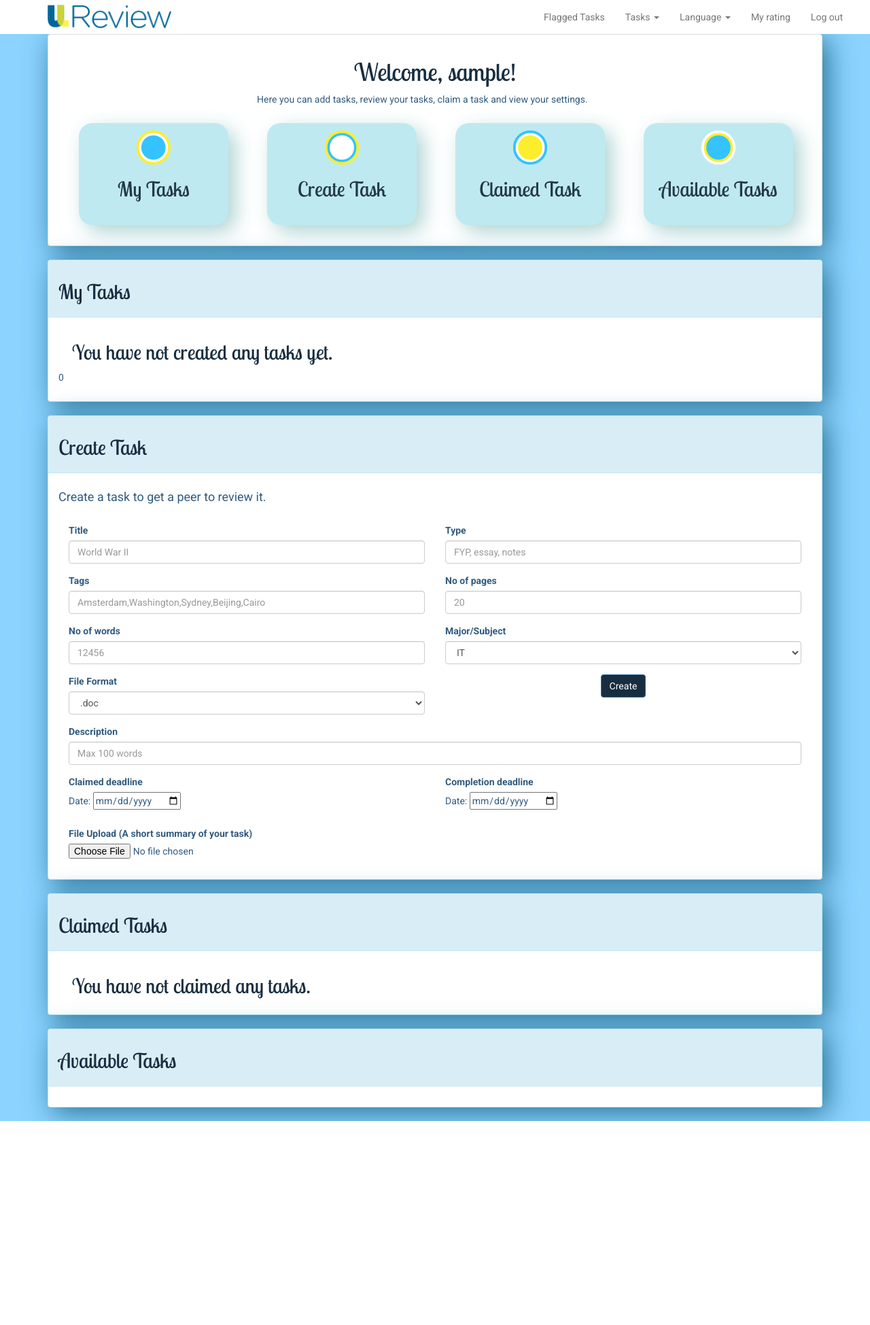
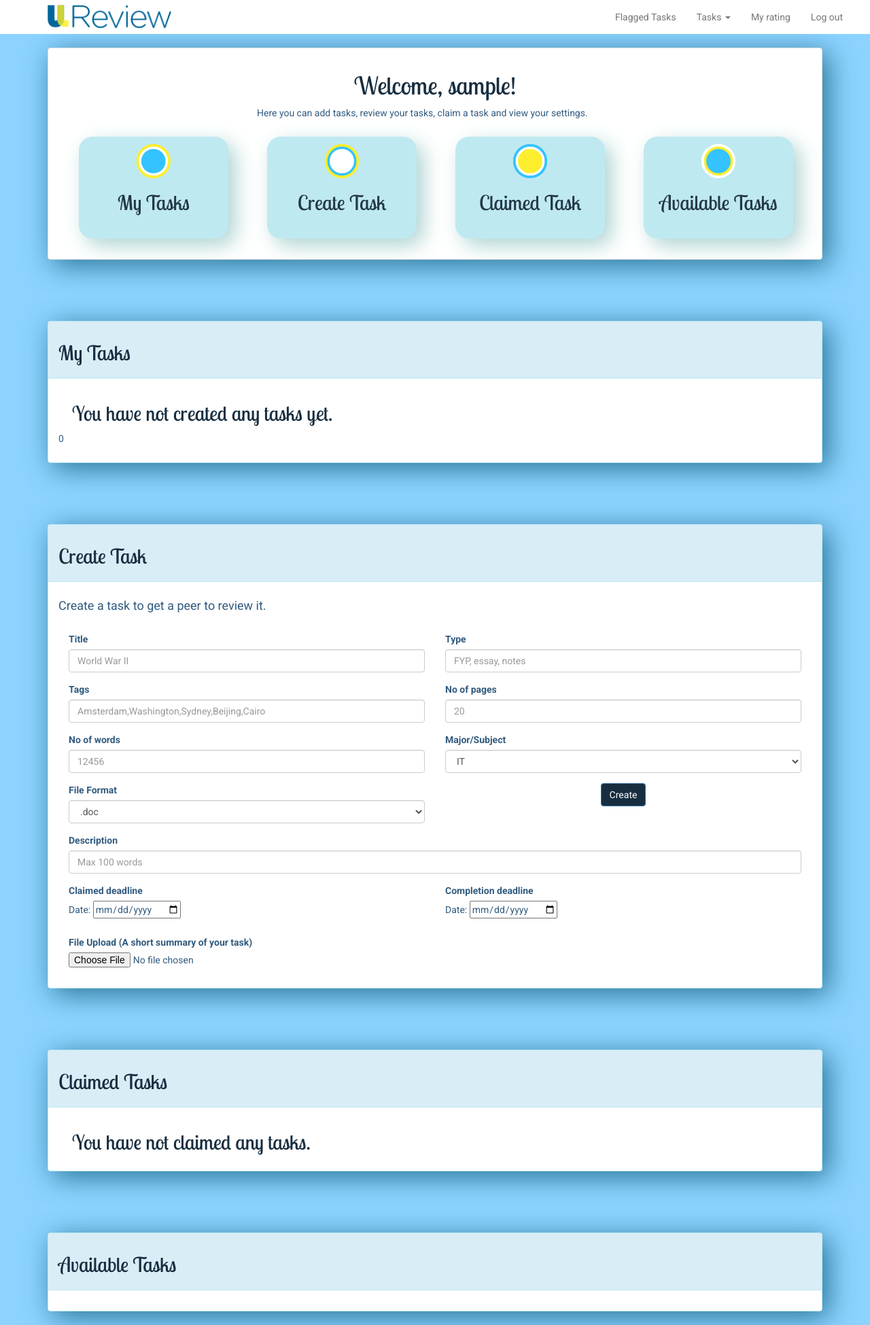
Before and after one commit to 10111778kmcm/WebDevProject, a PHP site: page /homePage.php in a window 1280 px wide. Shown: the whole page at 68% size. Before the commit the page ends 1649 px from the top, so only its background shows below. Run offline with PHP 8.4, Linux system fonts and the light colour scheme; the visitor is signed in with stand-in values (Sample User, id 1); data that the repository does not hold is empty.

Commit message:
re-inserting cynthia's changes

```diff
--- a/homePage.php
+++ b/homePage.php
@@ -24,11 +24,11 @@
   ?>
 
   <!-- Nav Bar -->
-  <nav class="navbar navbar-default">
+  <nav class="navbar navbar-default navbar-fixed-top" role="navigation">
     <div class="container">
     <!-- Brand and toggle get grouped for better mobile display -->
      <div class="navbar-header">
-        <button type="button" class="navbar-toggle collapsed" data-toggle="collapse" data-target="#bs-example-navbar-collapse-1" aria-expanded="false">
+       <button type="button" class="navbar-toggle collapsed" data-toggle="collapse" data-target="#bs-example-navbar-collapse-1">
         <span class="sr-only">Toggle navigation</span>
         <span class="icon-bar"></span>
         <span class="icon-bar"></span>
@@ -38,6 +38,7 @@
       <!-- <a class="navbar-brand" href="#">UL Review</a> -->
     </div>
 
+<div class="collapse navbar-collapse" id="bs-example-navbar-collapse-1">
     <ul class="nav navbar-nav navbar-right">
    <?php
       if($_SESSION['moderator'] == 1){
@@ -49,7 +50,7 @@
    ?>
 
      <!--   Dropdown Tasks -->
-       <li class="dropdown btn-stickyNav">
+     <li class="dropdown">
       <a href="#" class="dropdown-toggle" data-toggle="dropdown" role="button" aria-haspopup="true" aria-expanded="false">Tasks <span class="caret"></span></a>
       <ul class="dropdown-menu">
         <li><a href="#myTasks">My tasks</a></li>
@@ -63,7 +64,7 @@
     </li>
 
     <!--   Dropdown Languages -->
-      <li class="dropdown btn-stickyNav">
+    <!-- <li class="dropdown">
       <a href="#" class="dropdown-toggle" data-toggle="dropdown" role="button" aria-haspopup="true" aria-expanded="false">Language <span class="caret"></span></a>
       <ul class="dropdown-menu">
         <li><a href="#">Español</a></li>
@@ -72,21 +73,22 @@
         <li role="separator" class="divider"></li>
         <li><a href="#">Gaeilge</a></li>
       </ul>
-      </li>
+    </li> -->
 
-      <ul class="nav navbar-nav btn-stickyNav">
+    <ul class="nav navbar-nav">
       <li><a href="#LogOut">My rating</a></li>
     </ul>
 
     <ul class="nav navbar-nav navbar-right">
         <li><a href="logout.php">Log out</a></li>
     </ul>
-
   </ul>
 </div><!-- /.container -->
+
 </nav>
 
 <!-- Welcome panel -->
+      <div class="topSpace">
 <div class="container">
   <!-- Tasks Bottons -->
   <div class="panel panel-default">
@@ -120,10 +122,12 @@
     </div> <!-- panel body -->
   </div> <!-- panel panel-default -->
 </div> <!-- container -->
+</div><!-- topSpace -->
 
 
 <!-- My tasks -->
-<div class="container" id="myTasks">
+<div class="topSpace" id="myTasks">
+<div class="container">
   <div class="panel panel-info">
     <div class="panel-heading"><h2>My Tasks</h2></div>
     <div class="panel-body">
@@ -185,7 +189,8 @@
                    switch($status){
                      case "1":
                         //Pending Claim
-                        printf('<button type= %s class="btn btn-MyTasksPending btn-lg" data-toggle="modal" data-target= %s >Title: %s </br> Status: Pending Claim</br> Date: %s</button>
+                        printf('<button type= %s class="btn btn-MyTasksPending btn-lg" data-toggle="modal"
+                        data-target= %s><b>Title:</b></br> %s</br> <b>Status:</b></br> Pending </br> <b>Date:</b> </br>%s</button>
 
                         <!-- Modal -->
                         <div class="modal fade" id= %s role="dialog">
@@ -243,7 +248,8 @@
 
                      case "2":
                         //Claimed
-                        printf('<button type= %s class="btn btn-MyTasksClaimed btn-lg" data-toggle="modal" data-target= %s >Title: %s</br> Status: Claimed </br> Date: %s</button>
+                        printf('<button type= %s class="btn btn-MyTasksClaimed btn-lg" data-toggle="modal"
+                        data-target= %s><b>Title:</b></br> %s</br> <b>Status:</b></br> Claimed </br> <b>Date:</b> </br>%s</button>
 
                         <!-- Modal -->
                         <div class="modal fade" id= %s role="dialog">
@@ -299,7 +305,8 @@
 
                      case "3":
                         //Expired Claim - may need to get different deadline
-                        printf('<button type= %s class="btn btn-MyTasksExpired btn-lg" data-toggle="modal" data-target= %s >Title: %s</br> Status: Expired </br> Date: %s</button>
+                        printf('<button type= %s class="btn btn-MyTasksExpired btn-lg" data-toggle="modal"
+                        data-target= %s><b>Title:</b></br> %s</br> <b>Status:</b></br> Expired </br> <b>Date:</b> </br>%s</button>
                         <!-- Modal -->
                         <div class="modal fade" id= %s role="dialog">
                             <div class="modal-dialog">
@@ -355,7 +362,9 @@
 
                      case "4":
                         //Cancelled Claim
-                        printf('<button type= %s class="btn btn-MyTasksCancelled btn-lg" data-toggle="modal" data-target= %s >Title: %s</br> Status: Cancelled By Claiment </br> Date: %s</button>
+                        printf('<button type= %s class="btn btn-MyTasksCancelled btn-lg"
+                        data-target= %s><b>Title:</b></br> %s</br> <b>Status:</b></br> Cancelled </br> <b>Date:</b> </br>%s</button>
+
                         <!-- Modal -->
                         <div class="modal fade" id= %s role="dialog">
                             <div class="modal-dialog">
@@ -411,7 +420,8 @@
 
                      case "5":
                         //Completed
-                        printf('<button type= %s class="btn btn-MyTasksCompleted btn-lg" data-toggle="modal" data-target= %s >Title: %s </br> Status: Completed </br> Date: %s</button>
+                        printf('<button type= %s class="btn btn-MyTasksCompleted btn-lg" data-toggle="modal"
+                        data-target= %s><b>Title:</b></br> %s</br> <b>Status:</b></br> Completed </br> <b>Date:</b> </br>%s</button>
 
                         <div class="modal fade" id= %s role="dialog">
                              <div class="modal-dialog">
@@ -480,9 +490,11 @@
     </div> <!-- panel-body -->
   </div> <!-- panel panel-default -->
 </div> <!-- container -->
+</div> <!-- topSpace -->
 
 <!-- Create task -->
-<div class="container" id="createTask">
+<div class="topSpace" id="createTask">
+<div class="container" >
   <div class="panel panel-info">
     <div class="panel-heading"><h2>Create Task</h2></div>
     <div class="panel-body">
@@ -687,9 +699,11 @@
   </div> <!-- panel-body -->
 </div> <!-- panel panel-default -->
 </div> <!-- container -->
+</div> <!-- topSpace -->
 
 <!-- Claimed tasks -->
-<div class="container" id="claimedTasks">
+<div class="topSpace" id="claimedTasks">
+<div class="container" >
   <div class="panel panel-info">
     <div class="panel-heading"><h2>Claimed Tasks</h2></div>
     <div class="panel-body">
@@ -743,7 +757,8 @@
                 //5 - Completed
                 switch($status){
                     case "2":
-                       printf('<button type= %s class="btn btn-MyTasksClaimed btn-lg" data-toggle="modal" data-target= %s >Title: %s </br> Status: Claimed </br> Date: %s</button>
+                       printf('<button type= %s class="btn btn-MyTasksClaimed btn-lg"
+                       data-target= %s><b>Title:</b></br> %s</br> <b>Status:</b></br> Claimed </br> <b>Date:</b> </br>%s</button>
                                <!-- Modal -->
                                <div class="modal fade" id= %s role="dialog">
                                   <div class="modal-dialog">
@@ -795,7 +810,8 @@
                     break;
 
                     case"3":
-                        printf('<button type= %s class="btn btn-MyTasksExpired btn-lg" data-toggle="modal" data-target= %s >Title: %s </br> Status: Expired </br> Date: %s </button>
+                        printf('<button type= %s class="btn btn-MyTasksExpired btn-lg" data-toggle="modal"
+                        data-target= %s><b>Title:</b></br> %s</br> <b>Status:</b></br> Expired </br> <b>Date:</b> </br>%s</button>
 
                                <!-- Modal -->
                                <div class="modal fade" id= %s role="dialog">
@@ -842,7 +858,8 @@
 
                     //this shouldnt be in here
                     case"5":
-                         printf('<button type= %s class="btn btn-MyTasksCompleted btn-lg" data-toggle="modal" data-target= %s >Title: %s </br> Status: Completed </br> Date: %s </button>
+                         printf('<button type= %s class="btn btn-MyTasksCompleted btn-lg" data-toggle="modal"
+                         data-target= %s><b>Title:</b></br> %s</br> <b>Status:</b></br> Completed </br> <b>Date:</b> </br>%s </button>
 
                                <div class="modal fade" id= %s role="dialog">
                                   <div class="modal-dialog">
@@ -901,9 +918,11 @@
     </div> <!-- panel-body -->
   </div> <!-- panel panel-default -->
 </div> <!-- container -->
+</div> <!-- topSpace -->
 
 <!-- Available tasks -->
-<div class="container" id="availableTasks">
+<div class="topSpace" id="availableTasks">
+<div class="container" >
   <div class="panel panel-info">
     <div class="panel-heading">
         <h2>Available Tasks</h2>
@@ -950,7 +969,8 @@
                        $tagCounter++;
                    }
 
-                printf('<button type= %s class="btn btn-MyTasksAvailable btn-lg" data-toggle="modal" data-target= %s>Title: %s</br> Status: Available </br> Date: %s</button>
+                printf('<button type= %s class="btn btn-MyTasksAvailable btn-lg" data-toggle="modal"
+                data-target= %s><b>Title:</b></br> %s</br> <b>Status:</b></br> Available </br> <b>Date:</b> </br>%s</button>
 
                         <!-- Modal -->
                         <div class="modal fade" id= %s role="dialog">
@@ -1029,6 +1049,7 @@
     </div> <!-- panel-body -->
   </div> <!-- panel panel-default -->
 </div> <!-- container -->
+    </div> <!-- topSpace -->
 </div>
 </body>
 </html>
```
Lines whose indentation alone changed are shown as unchanged.
